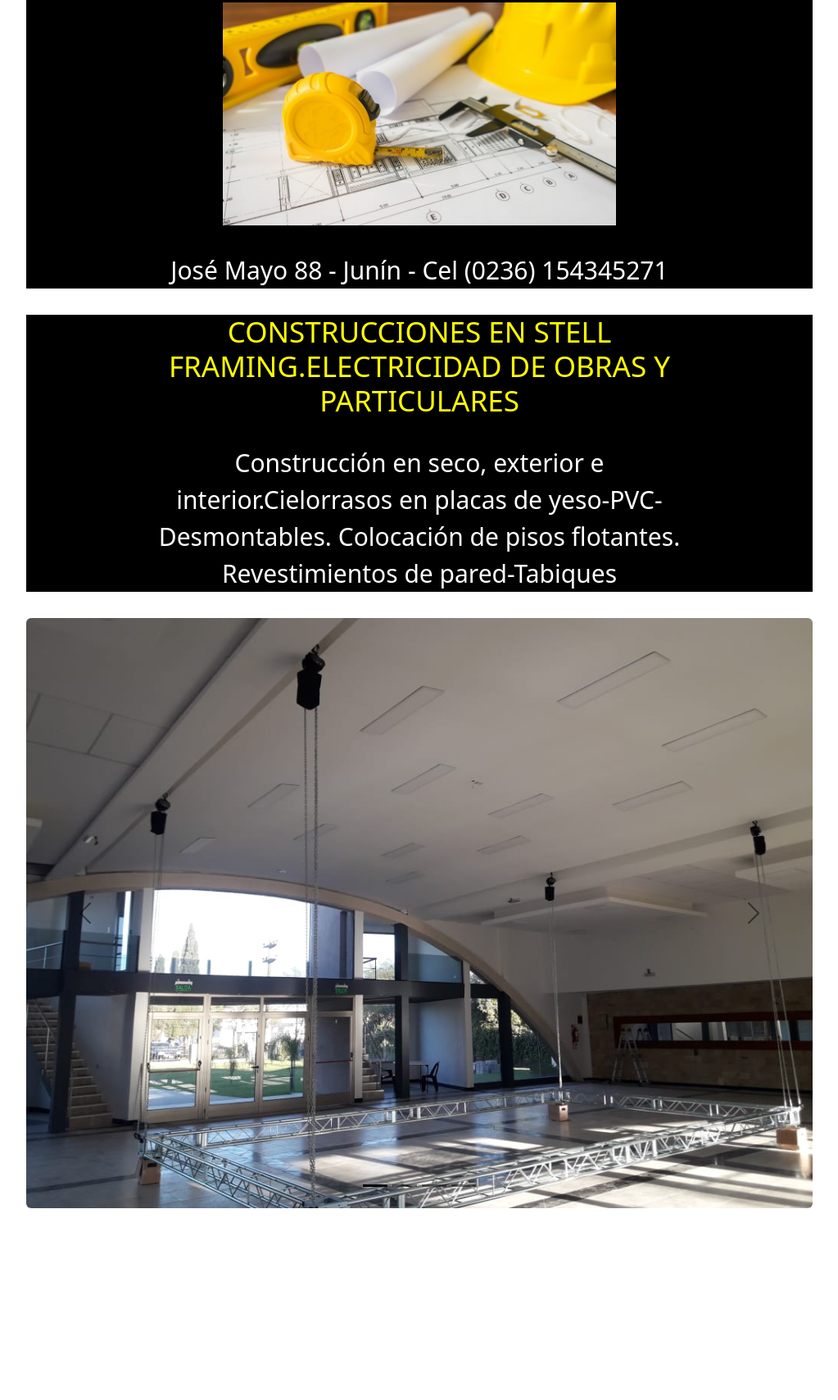
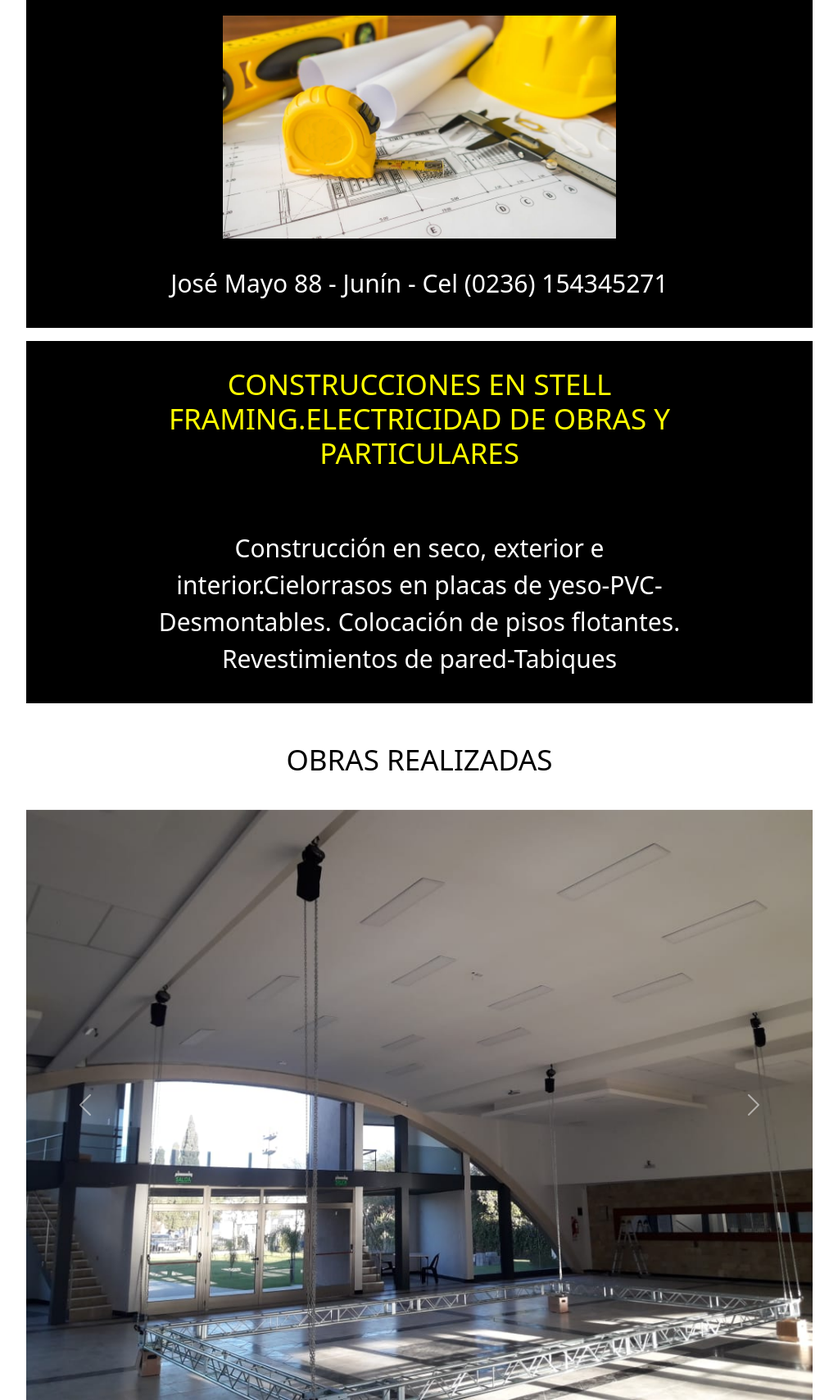
Before and after one commit to peterserratore/danielrevestimientos.github.io, a plain HTML site: page index.html in a window 1280 px wide. Shown: the part 486-2194 px from the top of the page at 82% size, without its empty margins (128-1151 px from the left). Before the commit the page ends 1960 px from the top, so only its background shows below. Drawn offline with nearby package versions, Linux system fonts and the light colour scheme.

Commit message:
confirmlease enter the commit message for your changes. Lines starting

```diff
--- a/index.html
+++ b/index.html
@@ -6,7 +6,7 @@
     <title>Document</title>
     <link href="https://cdn.jsdelivr.net/npm/bootstrap@5.3.2/dist/css/bootstrap.min.css" rel="stylesheet" integrity="sha384-T3c6CoIi6uLrA9TneNEoa7RxnatzjcDSCmG1MXxSR1GAsXEV/Dwwykc2MPK8M2HN" crossorigin="anonymous">
     <link href="styles.css\style.css" rel="stylesheet"/>
-
+    <link rel="icon" type="image/x-icon" href="assets\logo.jpg">
 </head>
 <body>
 
@@ -41,33 +41,32 @@
 
     </section>
 
+    <div class="obras">
+      <h3>OBRAS REALIZADAS</h3>
+    </div>
 
-    <div id="carouselExampleDark" class="carousel carousel-dark slide">
-        <div class="carousel-indicators">
-          <button type="button" data-bs-target="#carouselExampleDark" data-bs-slide-to="0" class="active" aria-current="true" aria-label="Slide 1"></button>
-          <button type="button" data-bs-target="#carouselExampleDark" data-bs-slide-to="1" aria-label="Slide 2"></button>
-          <button type="button" data-bs-target="#carouselExampleDark" data-bs-slide-to="2" aria-label="Slide 3"></button>
-          <button type="button" data-bs-target="#carouselExampleDark" data-bs-slide-to="3" aria-label="Slide 4"></button>
-        </div>
+
+    <div id="carouselExampleAutoplaying" class="carousel slide" data-bs-ride="carousel ">
+
         <div class="carousel-inner">
           <div class="carousel-item active">
-            <img src="assets\imagenobra1.jpeg" class="rounded mx-auto d-block w-100" alt="...">
+            <img src="assets\imagenobra1.jpeg" class="d-block w-100" alt="...">
           </div>
           <div class="carousel-item">
-            <img src="assets\imagenobra2.jpeg" class="rounded mx-auto d-block w-100" alt="...">
+            <img src="assets\imagenobra2.jpeg" class="d-block w-100" alt="...">
           </div>
           <div class="carousel-item">
-            <img src="assets\imagenobra3.jpeg" class="rounded mx-auto d-block w-100" alt="...">
+            <img src="assets\imagenobra3.jpeg" class="d-block w-100" alt="...">
           </div>
           <div class="carousel-item">
             <img src="assets\imagenobra4.jpeg" class="rounded mx-auto d-block w-100" alt="...">
           </div>
         </div>
-        <button class="carousel-control-prev" type="button" data-bs-target="#carouselExampleDark" data-bs-slide="prev">
+        <button class="carousel-control-prev" type="button" data-bs-target="#carouselExampleAutoplaying" data-bs-slide="prev">
           <span class="carousel-control-prev-icon" aria-hidden="true"></span>
           <span class="visually-hidden">Previous</span>
         </button>
-        <button class="carousel-control-next" type="button" data-bs-target="#carouselExampleDark" data-bs-slide="next">
+        <button class="carousel-control-next" type="button" data-bs-target="#carouselExampleAutoplaying" data-bs-slide="next">
           <span class="carousel-control-next-icon" aria-hidden="true"></span>
           <span class="visually-hidden">Next</span>
         </button>
--- a/styles.css/texto.css
+++ b/styles.css/texto.css
@@ -2,18 +2,29 @@ p {
     text-align: center;
     color: white;
     font-size: 30px;
-    margin: 2rem;
+    overflow-wrap: break-word;
+    padding: 2rem;
   }
 h1 {
     text-align: center;
     color: white;
     font-size: 50px;
-    margin: 3rem;
+    overflow-wrap: break-word;
+    padding: 2rem;
   }
 
   h2 {
     text-align: center;
     color: yellow;
     font-size: 35px;
-    margin: 2rem;
+    overflow-wrap: break-word;
+    padding: 2rem;
   }
+
+  h3 {
+    text-align: center;
+    color: black;
+    font-size: 35px;
+    overflow-wrap: break-word;
+    padding: 2rem;
+  }
```
